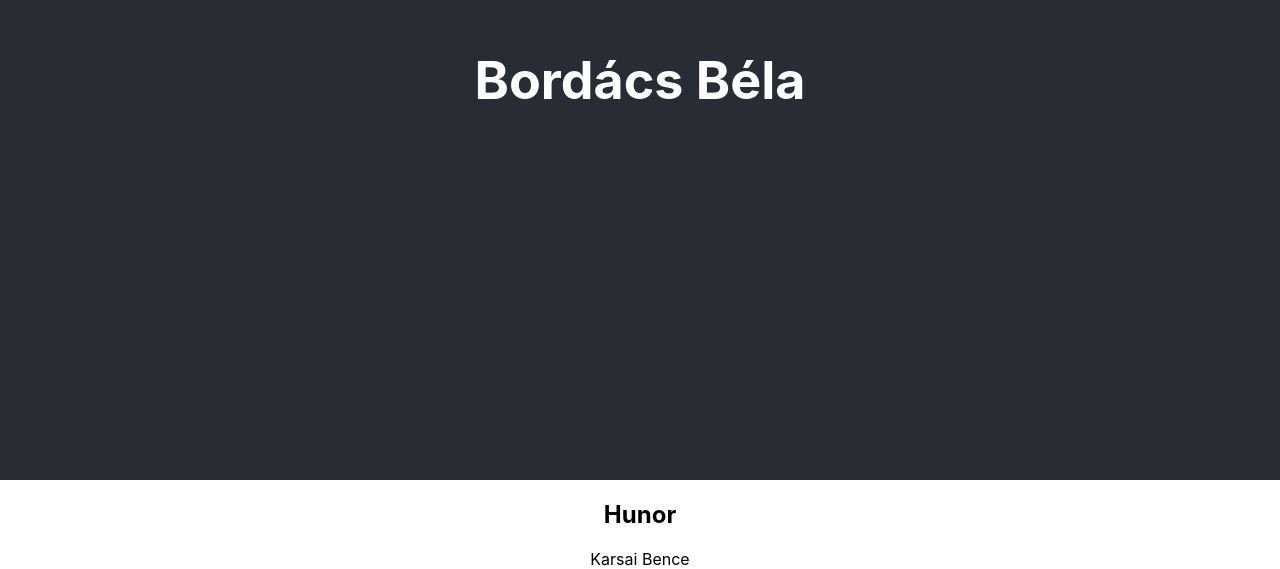
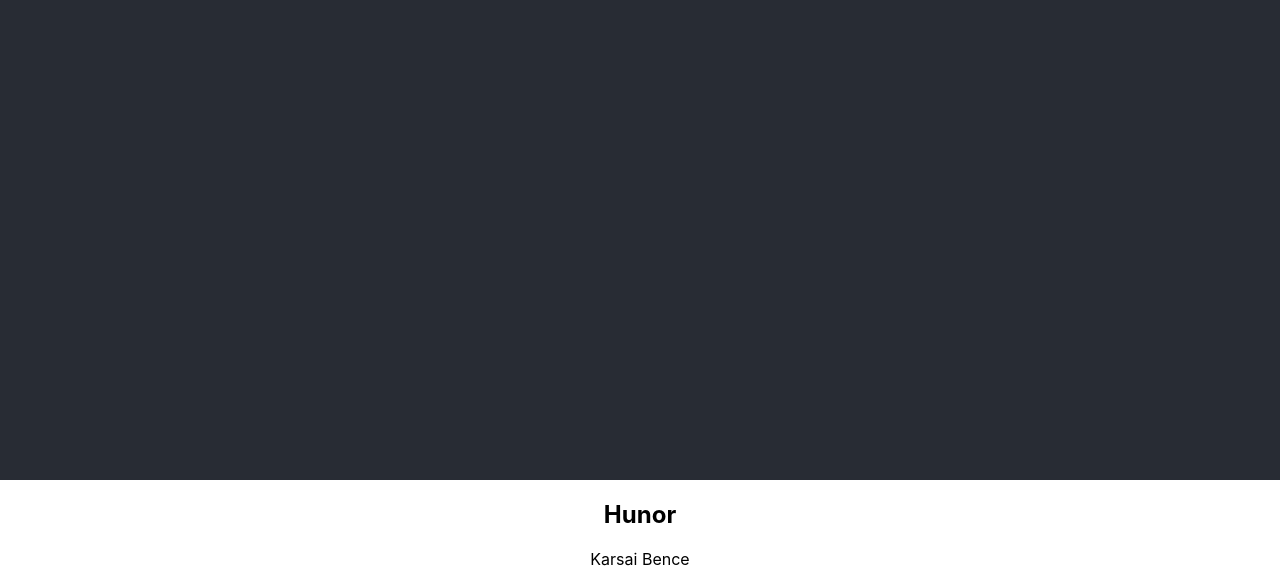
Before and after one commit to MAGANKLINIKA-KB-BB/orai_projekt, a React (Create React App) app: page / in a window 1280 px wide. Shown: the part 320-889 px from the top of the page. Built offline with nearby package versions, Linux system fonts and the light colour scheme.

Commit message:
public fájlok létrehozása

```diff
--- a/src/App.js
+++ b/src/App.js
@@ -5,7 +5,6 @@ function App() {
   return (
     <div className="App">
       <header className="App-header">
-        <div><h1>Bordács Béla</h1></div>
       </header>
       <section>
         <h1>Hunor</h1>
```
Also changed, not shown: src/pages/Publicpage.jsx (added, +10 -0 lines), src/components/Public/Termek.jsx (added), src/components/Public/Termekek.jsx (added).
